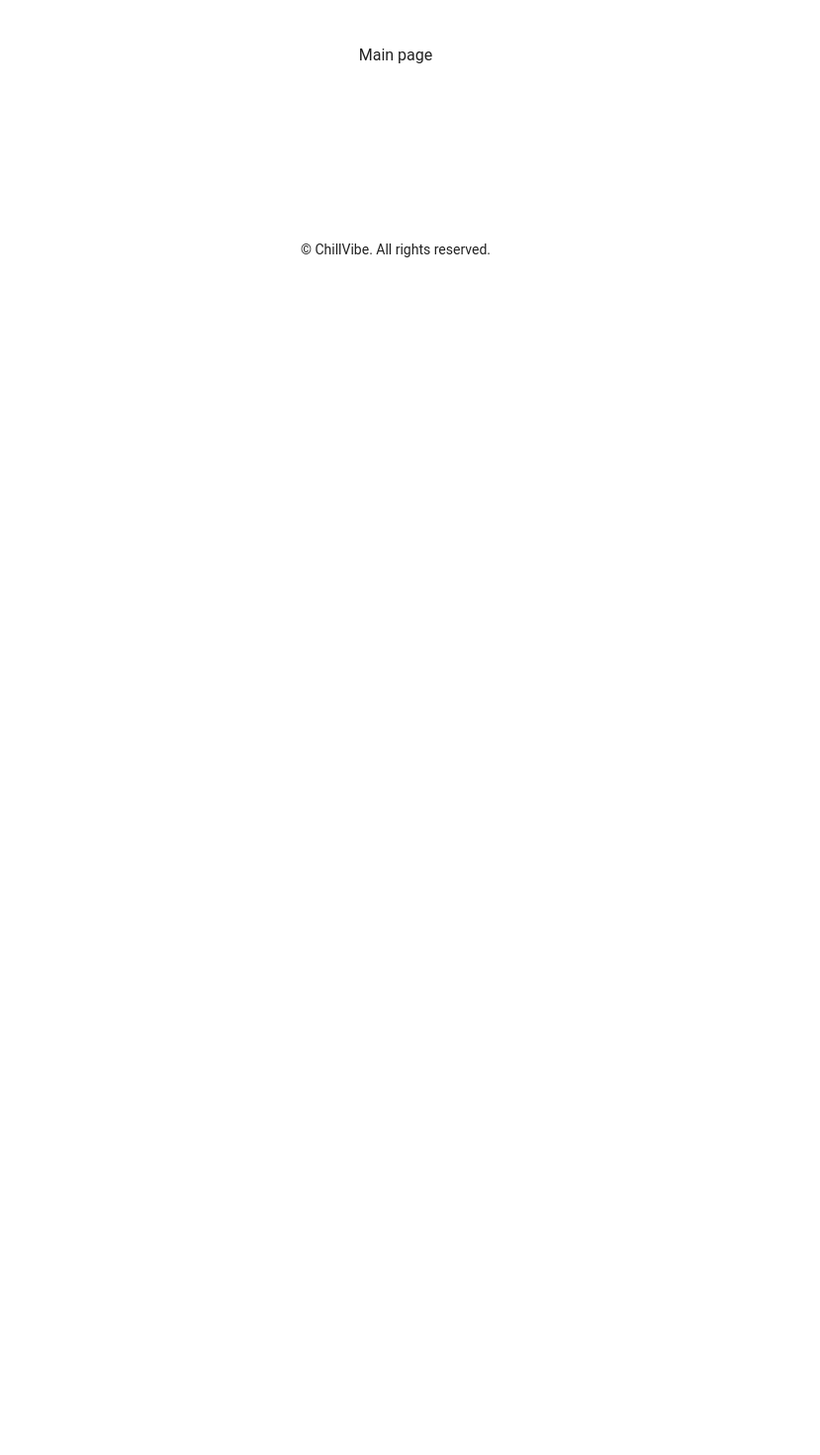
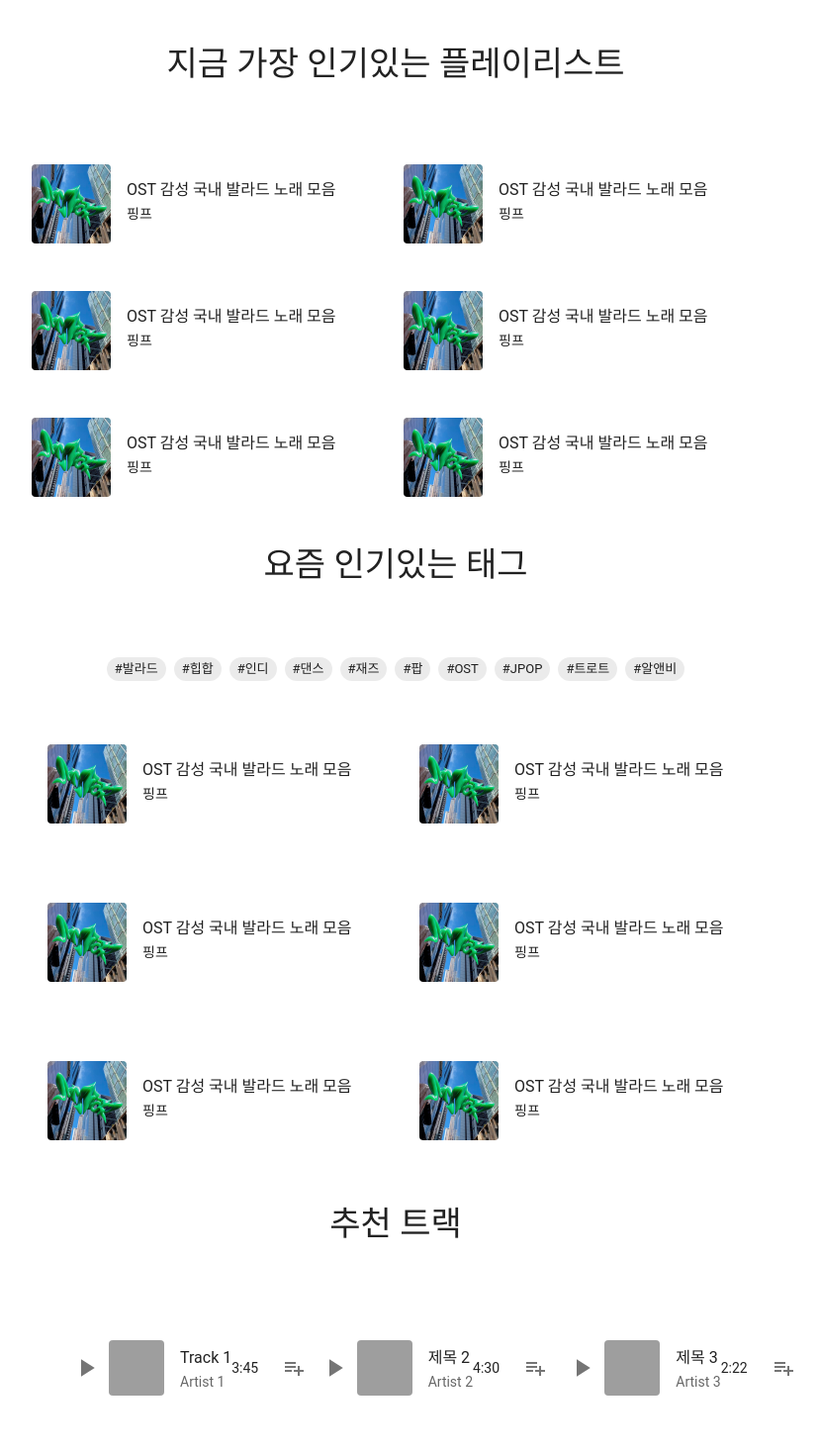
Before and after one commit to TEAM-ChillVibe/chillvibe-frontend, a React (Create React App) app: page / in a window 1280 px wide. Shown: the part 120-1590 px from the top of the page at 99% size, without its empty margins (240-1069 px from the left). Before the commit the page ends 800 px from the top, so only its background shows below. Built offline with nearby package versions, Linux system fonts and the light colour scheme; no server answers; grey boxes are pictures that could not be loaded.

Commit message:
feat: 메인 페이지 초안 구성 완료

```diff
--- a/src/pages/main/Main.jsx
+++ b/src/pages/main/Main.jsx
@@ -1,12 +1,227 @@
-import { Typography } from '@mui/material';
+import React, { useEffect, useState } from 'react';
+import { useNavigate } from 'react-router-dom';
+import { Typography, Grid, Box } from '@mui/material';
 import BaseContainer from '../../components/layout/BaseContainer';
+import PostListItemMini from '../../components/common/ListItem/PostListItemMini';
+import HashtagChips from '../../components/common/HashtagChips';
+import TrackListItem from '../../components/common/ListItem/TrackListItem';
 
-function Main() {
+// 지금 가장 인기있는 플레이리스트
+const fetchPlaylists = async () => {
+  return [
+    {
+      id: 1,
+      title: 'OST 감성 국내 발라드 노래 모음',
+      user: { name: '핑프' },
+    },
+    {
+      id: 2,
+      title: 'OST 감성 국내 발라드 노래 모음',
+      user: { name: '핑프' },
+    },
+    {
+      id: 3,
+      title: 'OST 감성 국내 발라드 노래 모음',
+      user: { name: '핑프' },
+    },
+    {
+      id: 4,
+      title: 'OST 감성 국내 발라드 노래 모음',
+      user: { name: '핑프' },
+    },
+    {
+      id: 5,
+      title: 'OST 감성 국내 발라드 노래 모음',
+      user: { name: '핑프' },
+    },
+    {
+      id: 6,
+      title: 'OST 감성 국내 발라드 노래 모음',
+      user: { name: '핑프' },
+    },
+  ];
+};
+
+//인기태그 부분
+const fetchHashtags = async () => {
+  return [
+    { id: 1, name: '발라드' },
+    { id: 2, name: '힙합' },
+    { id: 3, name: '인디' },
+    { id: 4, name: '댄스' },
+    { id: 5, name: '재즈' },
+    { id: 6, name: '팝' },
+    { id: 7, name: 'OST' },
+    { id: 8, name: 'JPOP' },
+    { id: 9, name: '트로트' },
+    { id: 10, name: '알앤비' },
+  ];
+};
+
+//추천 트랙 부분
+const fetchTracks = async () => {
+  return [
+    {
+      id: 1,
+      title: 'Track 1',
+      artist: 'Artist 1',
+      albumCover: 'path/to/cover1.jpg',
+      duration: '3:45',
+      audioSrc:
+        'https://p.scdn.co/mp3-preview/4d63fe1638aa41592706f835bd076443b09d8afa?cid=cfe923b2d660439caf2b557b21f31221',
+    },
+    {
+      id: 2,
+      title: '제목 2',
+      artist: 'Artist 2',
+      albumCover: 'path/to/cover2.jpg',
+      duration: '4:30',
+      audioSrc: null,
+    },
+    {
+      id: 3,
+      title: '제목 3',
+      artist: 'Artist 3',
+      albumCover: 'path/to/cover3.jpg',
+      duration: '2:22',
+      audioSrc: 'path/to/audio3.mp3',
+    },
+    {
+      id: 4,
+      title: '제목 4',
+      artist: 'Artist 4',
+      albumCover: 'path/to/cover4.jpg',
+      duration: '2:44',
+      audioSrc: 'path/to/audio4.mp3',
+    },
+    {
+      id: 5,
+      title: '제목5',
+      artist: 'Artist 5',
+      albumCover: 'path/to/cover5.jpg',
+      duration: '7:55',
+      audioSrc: 'path/to/audio5.mp3',
+    },
+    {
+      id: 6,
+      title: '제목6',
+      artist: 'Artist 6',
+      albumCover: 'path/to/cover6.jpg',
+      duration: '5:32',
+      audioSrc: 'path/to/audio6.mp3',
+    },
+  ];
+};
+
+const Main = () => {
+  const [playlists, setPlaylists] = useState([]);
+  const [tracks, setTracks] = useState([]);
+  const navigate = useNavigate();
+
+  useEffect(() => {
+    const getPlaylists = async () => {
+      const data = await fetchPlaylists();
+      setPlaylists(data);
+    };
+    getPlaylists();
+  }, []);
+
+  useEffect(() => {
+    const getTracks = async () => {
+      const data = await fetchTracks();
+      setTracks(data);
+    };
+    getTracks();
+  }, []);
+
+  const handlePlaylistClick = id => {
+    navigate(`/playlist/${id}`);
+  };
+
+  const handleTrackClick = id => {
+    navigate(`/track/${id}`);
+  };
+
   return (
     <BaseContainer>
-      <Typography>Main page</Typography>
+      <Typography
+        variant="h4"
+        gutterBottom
+        sx={{ textAlign: 'center', marginBottom: 4 }}
+      >
+        지금 가장 인기있는 플레이리스트
+      </Typography>
+      <Grid container spacing={2}>
+        {playlists.length > 0 ? (
+          playlists.map(playlist => (
+            <Grid item xs={6} key={playlist.id}>
+              <Box
+                sx={{ cursor: 'pointer' }}
+                onClick={() => handlePlaylistClick(playlist.id)}
+              >
+                <PostListItemMini post={playlist} />
+              </Box>
+            </Grid>
+          ))
+        ) : (
+          <Grid item xs={12}>
+            <Typography>게시글이 없습니다.</Typography>
+          </Grid>
+        )}
+      </Grid>
+      <Typography
+        variant="h4"
+        gutterBottom
+        sx={{ textAlign: 'center', marginBottom: 4 }}
+      >
+        요즘 인기있는 태그
+      </Typography>
+      <HashtagChips fetchHashtags={fetchHashtags} />
+      <Grid container spacing={2}>
+        {playlists.length > 0 ? (
+          playlists.map(playlist => (
+            <Grid item xs={6} key={playlist.id}>
+              <Box
+                sx={{ cursor: 'pointer', padding: 2 }}
+                onClick={() => handlePlaylistClick(playlist.id)}
+              >
+                <PostListItemMini post={playlist} />
+              </Box>
+            </Grid>
+          ))
+        ) : (
+          <Grid item xs={12}>
+            <Typography align="center">게시글이 없습니다.</Typography>
+          </Grid>
+        )}
+      </Grid>
+      <Typography
+        variant="h4"
+        gutterBottom
+        sx={{ textAlign: 'center', marginBottom: 4 }}
+      >
+        추천 트랙
+      </Typography>
+      <Grid container spacing={2}>
+        {tracks.length > 0 ? (
+          tracks.map(track => (
+            <Grid item xs={12} sm={6} md={4} key={track.id}>
+              <Box
+                sx={{ cursor: 'pointer', padding: 2 }}
+                onClick={() => handleTrackClick(track.id)}
+              >
+                <TrackListItem music={track} />
+              </Box>
+            </Grid>
+          ))
+        ) : (
+          <Grid item xs={12}>
+            <Typography align="center">추천 트랙이 없습니다.</Typography>
+          </Grid>
+        )}
+      </Grid>
     </BaseContainer>
   );
-}
+};
 
 export default Main;
```
